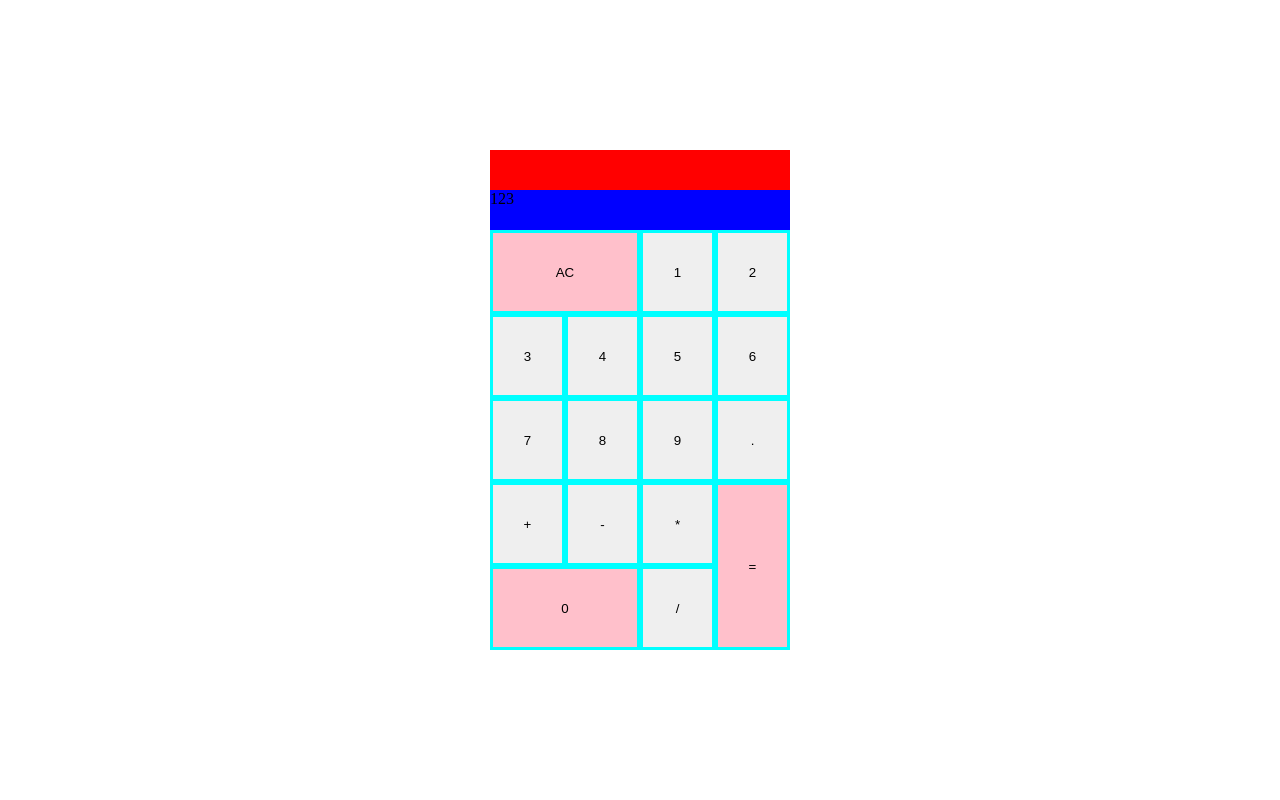
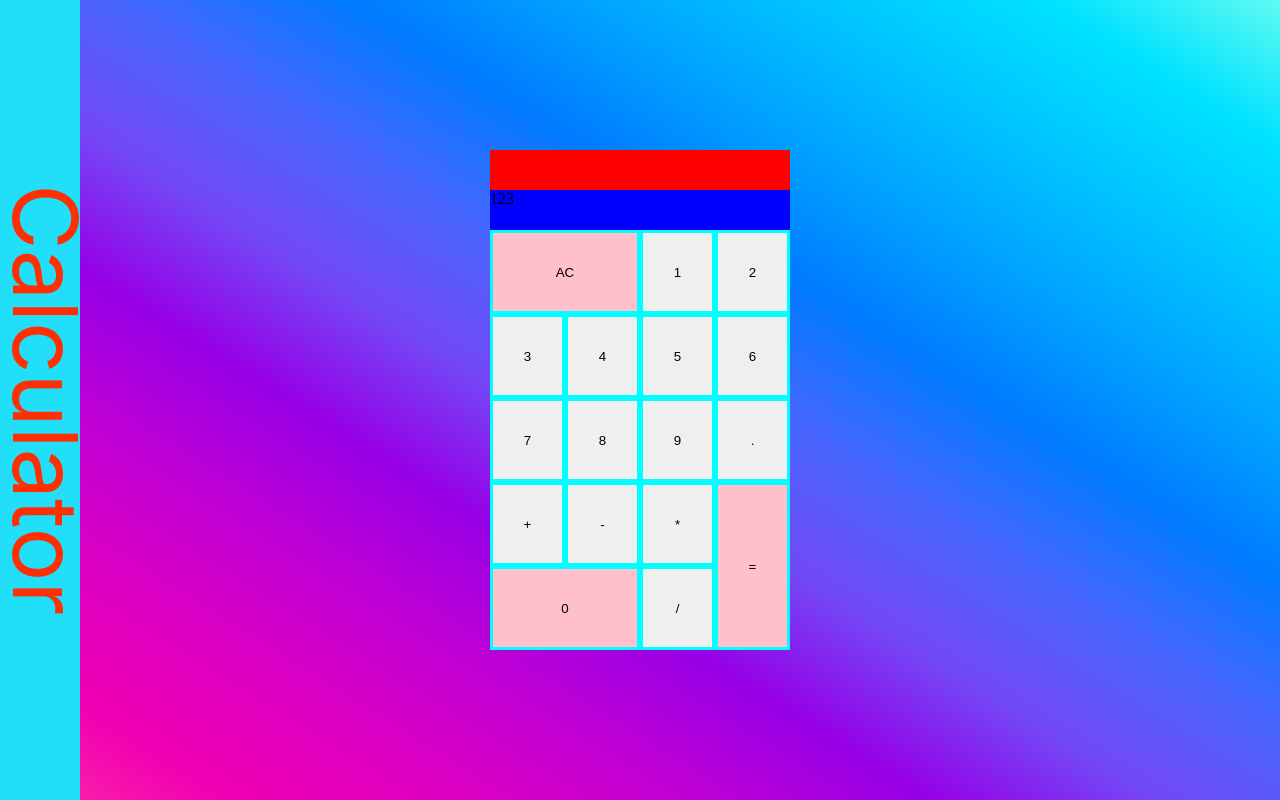
Before and after one commit to xAdvitya/calculator, a React (Create React App) app: page / in a window 1280 px wide. Built offline with nearby package versions, Linux system fonts and the light colour scheme.

Commit message:
💅 color modification

```diff
--- a/src/App.js
+++ b/src/App.js
@@ -1,12 +1,18 @@
 import React, { Component } from "react";
 import Board from "./components/Board";
 import "./styles.css";
+import Header from "./components/header/Header";
 
 export class App extends Component {
   render() {
     return (
-      <div className="App">
-        <Board />
+      <div>
+        <Header />
+        <div id="flex">
+          <div className="App">
+            <Board />
+          </div>
+        </div>
       </div>
     );
   }
--- /dev/null
+++ b/src/components/header/Header.js
@@ -0,0 +1,12 @@
+import React from "react";
+import "./header.css";
+
+function Header() {
+  return (
+    <div id="header">
+      <i className="fa fa-github" /> Calculator
+    </div>
+  );
+}
+
+export default Header;
--- /dev/null
+++ b/src/components/header/header.css
@@ -0,0 +1,28 @@
+#header {
+  position: absolute;
+  font-family: -apple-system, BlinkMacSystemFont, "Segoe UI", Roboto, Oxygen,
+    Ubuntu, Cantarell, "Open Sans", "Helvetica Neue", sans-serif;
+  height: 100%;
+  width: 80px;
+  font-size: 90px;
+  line-height: 70px;
+  text-align: center;
+  writing-mode: tb-rl;
+  float: left;
+  background-color: #21def9;
+  color: #ff2f03;
+}
+
+.fa-github {
+  font-size: 45px;
+  color: black;
+  transform: rotate(45deg);
+}
+
+@media only screen and (max-width: 600px) {
+  #header {
+    font-size: 70px;
+    width: 60px;
+    line-height: 50px;
+  }
+}
--- a/src/styles.css
+++ b/src/styles.css
@@ -1,4 +1,23 @@
 body {
+  margin: 0;
+  padding: 0;
+  background-image: linear-gradient(
+    to right top,
+    #ff2ca4,
+    #f000b2,
+    #dc00c2,
+    #bf00d4,
+    #9700e6,
+    #7249f6,
+    #4766fe,
+    #007bff,
+    #00a3ff,
+    #00c5ff,
+    #00e2ff,
+    #5ffbf1
+  );
+}
+#flex {
   display: flex;
   justify-content: center;
   align-items: center;
@@ -11,5 +30,10 @@ body {
   min-height: 200px;
   height: 500px;
   width: 300px;
-  background-color: crimson;
 }
+
+@media only screen and (max-width: 600px) {
+  .board {
+    margin-left: 50px;
+  }
+}
```
